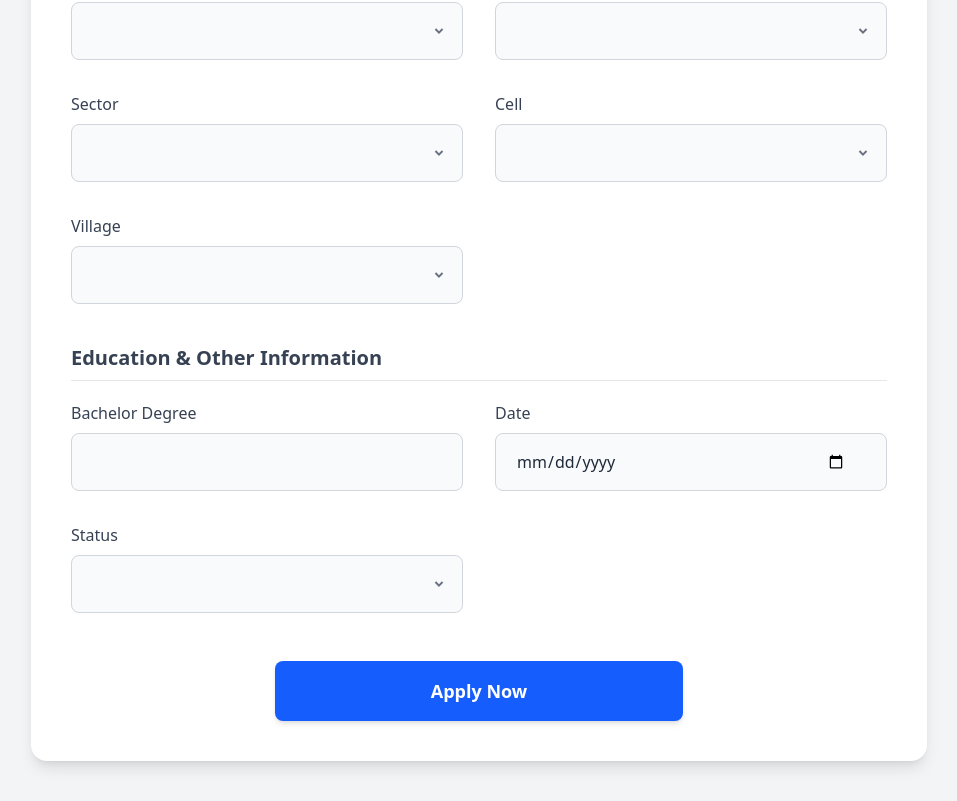
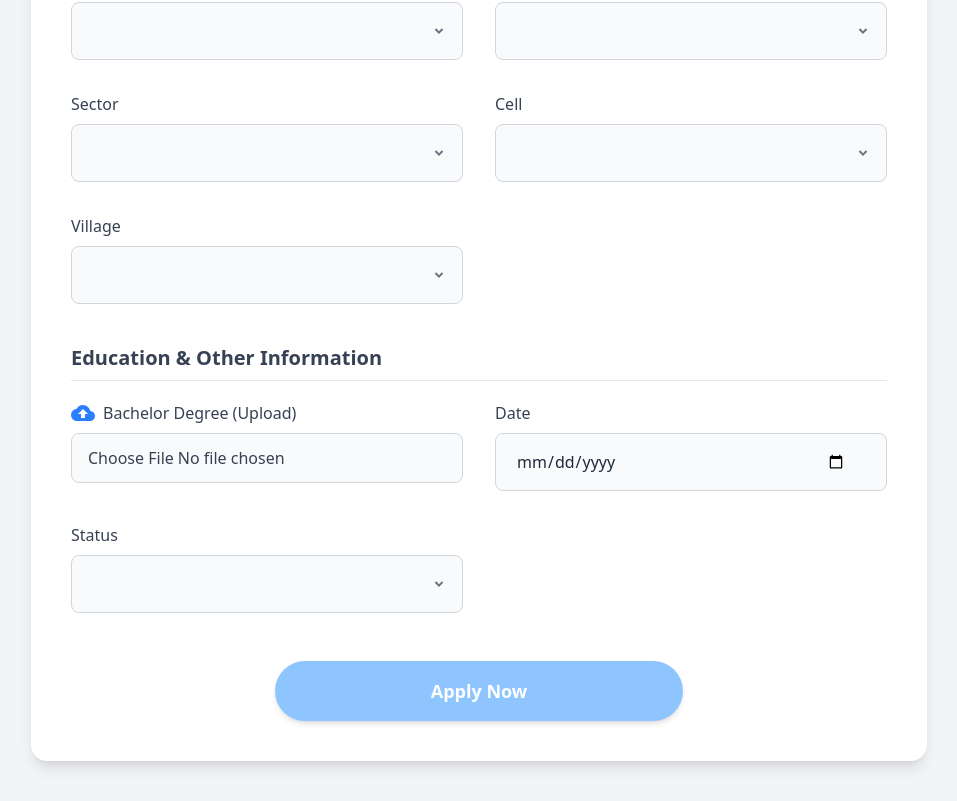
Before and after one commit to kezagiselle/RRA, a React (Vite) app in the folder taxProfessionals/: page / in a window 1280 px wide. Shown: the part 706-1507 px from the top of the page, without its empty margins (161-1118 px from the left). Built offline with nearby package versions, Linux system fonts and the light colour scheme.

Commit message:
other changes

```diff
--- a/taxProfessionals/src/components/ApplicantForm.tsx
+++ b/taxProfessionals/src/components/ApplicantForm.tsx
@@ -4,7 +4,7 @@ import { RiArrowDropDownLine } from "react-icons/ri";
 
 
 interface InputProps {
-    label: string,
+    label: React.ReactNode,
     icon?: React.ReactNode,
     type?: string,
     placeholder?: string,
@@ -19,16 +19,26 @@ function ApplicantForm({label, icon, type, value, onChange,className, placeholde
     <div className={"flex flex-col"}>
         <label className="text-gray-700 font-medium mb-2">{label}</label>
       <div className="relative">
+        {type === "file" ? (
+          <input
+            type="file"
+            onChange={onChange}
+            className="w-full bg-gray-50 border border-gray-300 rounded-lg py-3 px-4 text-gray-700 text-base cursor-pointer focus:ring-2 focus:ring-blue-500 focus:border-blue-500 outline-none"
+          />
+        ) : (
+          <>
             <input
               type={type}
               value={value}
               onChange={onChange}
-          className="w-full bg-gray-50 border border-gray-300 rounded-lg py-4 px-5 pr-10 text-base text-gray-800 focus:ring-2 focus:ring-green-200 focus:border-black outline-none"
+              className="w-full bg-gray-50 border border-gray-300 rounded-lg py-4 px-5 pr-10 text-base text-gray-800 focus:ring-2 focus:ring-blue-200 focus:border-blue-200 outline-none"
             />
             {icon && (
               <span className="absolute right-3 top-1/2 -translate-y-1/2 text-gray-500 text-2xl pointer-events-none">
                 {icon}
               </span>
+            )}
+            </>
         )}
       </div>
       </div>
--- a/taxProfessionals/src/pages/ApplicantPage.tsx
+++ b/taxProfessionals/src/pages/ApplicantPage.tsx
@@ -1,6 +1,8 @@
 import React from 'react'
 import ApplicantForm from '../components/ApplicantForm'
 import { RiArrowDropDownLine } from "react-icons/ri";
+import { MdCloudUpload } from "react-icons/md";
+
 
 function ApplicantPage() {
   const [tpin, setTpin] = React.useState('')
@@ -14,7 +16,7 @@ function ApplicantPage() {
   const [sector, setSector] = React.useState('')
   const [cell, setCell] = React.useState('')
   const [village, setVillage] = React.useState('')
-  const [bachelor, setBachelor] = React.useState('')
+const [bachelor, setBachelor] = React.useState<File | null>(null)
   const [date, setDate] = React.useState('')
   const [status, setStatus] = React.useState('')
 
@@ -22,7 +24,7 @@ function ApplicantPage() {
     <div className="min-h-screen bg-gray-100 py-10 px-4 sm:px-6 lg:px-8">
       <div className="max-w-4xl mx-auto">
         <div className="bg-white shadow-lg rounded-2xl p-10">
-          {/* Header */}
+
           <div className="text-center mb-10">
             <h1 className="text-3xl font-bold text-gray-800 mb-2">
               Applicant Registration
@@ -32,9 +34,9 @@ function ApplicantPage() {
             </p>
           </div>
 
-          {/* Personal Information */}
+
           <section className="mb-10">
-            <h2 className="text-xl font-semibold text-gray-700 mb-5 border-b border-gray-200 pb-2">
+            <h2 className="text-xl font-bold text-gray-700 mb-5 border-b border-gray-200 pb-2">
               Personal Information
             </h2>
 
@@ -48,9 +50,9 @@ function ApplicantPage() {
             </div>
           </section>
 
-          {/* Location Information */}
+
           <section className="mb-10">
-            <h2 className="text-xl font-semibold text-gray-700 mb-5 border-b border-gray-200 pb-2">
+            <h2 className="text-xl font-bold text-gray-700 mb-5 border-b border-gray-200 pb-2">
               Location Information
             </h2>
 
@@ -63,22 +65,37 @@ function ApplicantPage() {
             </div>
           </section>
 
-          {/* Education & Other Info */}
+
           <section>
-            <h2 className="text-xl font-semibold text-gray-700 mb-5 border-b border-gray-200 pb-2">
+            <h2 className="text-xl font-bold text-gray-700 mb-5 border-b border-gray-200 pb-2">
               Education & Other Information
             </h2>
 
             <div className="grid grid-cols-1 md:grid-cols-2 gap-8">
-              <ApplicantForm label="Bachelor Degree" value={bachelor} onChange={(e) => setBachelor(e.target.value)} />
+       <ApplicantForm
+        label={
+         <span className="flex items-center gap-2">
+        <MdCloudUpload className="text-blue-500 text-2xl" />
+           Bachelor Degree (Upload)
+         </span>
+     }
+         type="file"
+         onChange={(e) => {
+          const files = e.target.files;
+         if (files && files.length > 0) {
+          setBachelor(files[0]);
+         }
+         }}
+         />
+
               <ApplicantForm label="Date" type="date" value={date} onChange={(e) => setDate(e.target.value)} />
               <ApplicantForm label="Status" icon={<RiArrowDropDownLine />} value={status} onChange={(e) => setStatus(e.target.value)} />
             </div>
           </section>
 
-          {/* Submit */}
+
           <div className="mt-12 flex justify-center">
-            <button className="w-full md:w-1/2 py-4 text-lg font-semibold bg-blue-600 text-white rounded-lg hover:bg-blue-700 transition duration-200 shadow-md">
+            <button className="w-full md:w-1/2 py-4 text-lg font-semibold bg-blue-300 text-white rounded-full hover:bg-blue-500 transition duration-200 shadow-md">
               Apply Now
             </button>
           </div>
```
Lines whose indentation alone changed are shown as unchanged.
